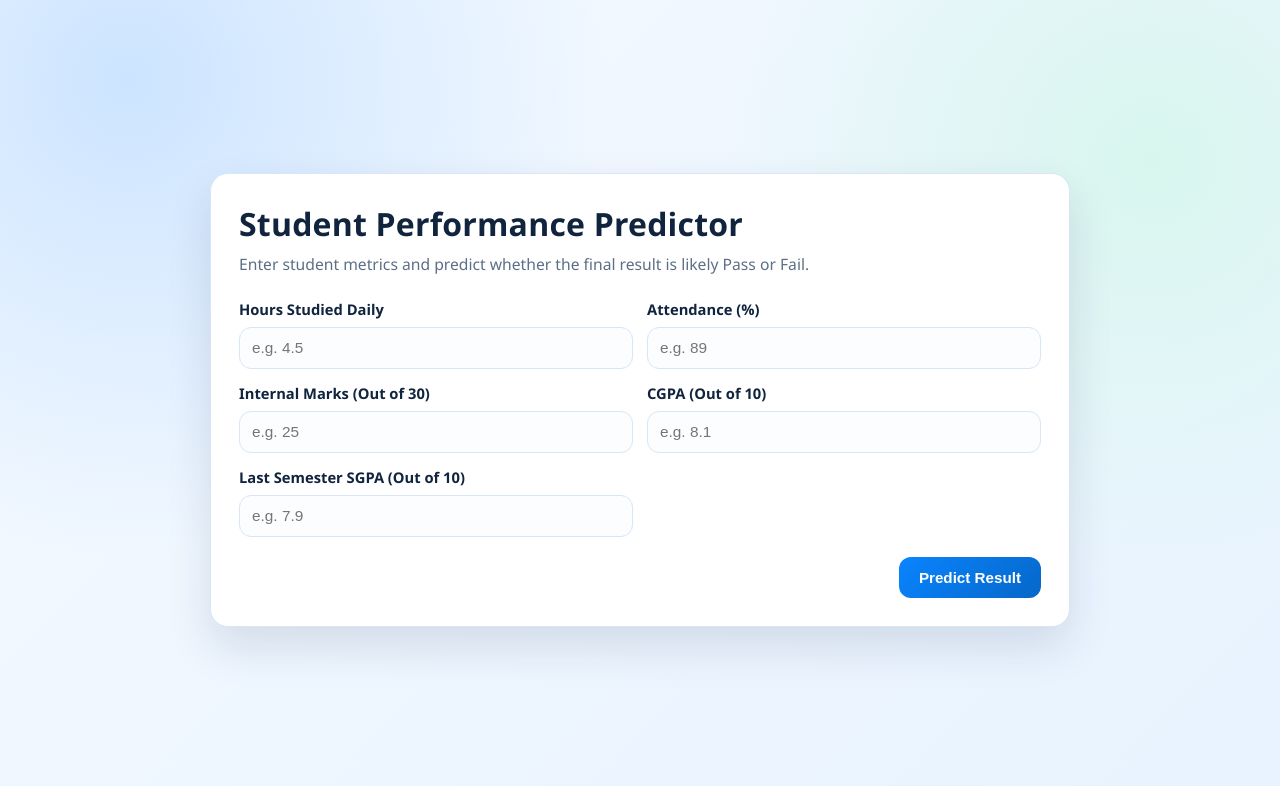
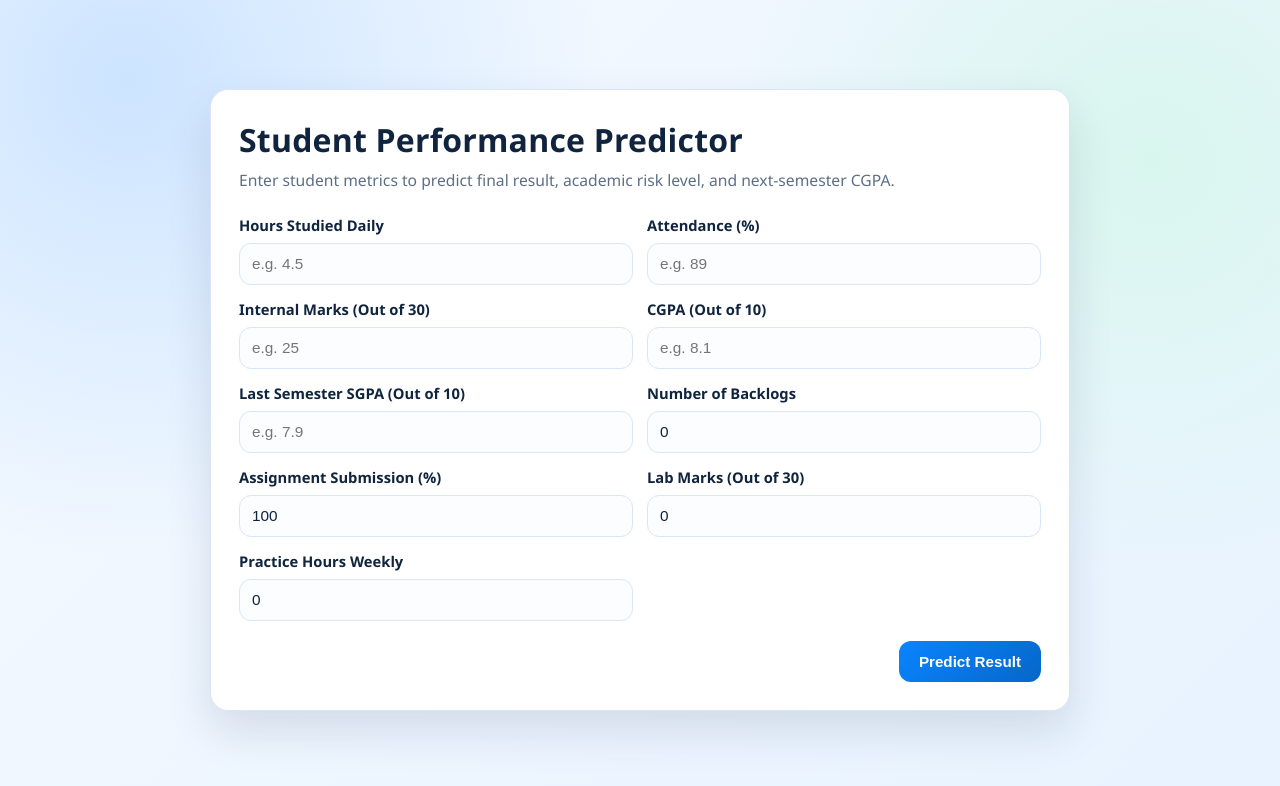
Before and after one commit to phanindra2212/studentperformanceprediction, a Django app: page / in a window 1280 px wide. Shown: the top 786 px of the page. Run offline with Django 5.2, Linux system fonts and the light colour scheme.

Commit message:
Update student prediction model and form

```diff
--- a/students/views.py
+++ b/students/views.py
@@ -1,13 +1,22 @@
 import os
 import joblib
+import pandas as pd
 from django.shortcuts import render
 from django.conf import settings
 
-# --- 1. MODEL LOADING CONFIGURATION ---
-# This looks for the 'ml_model' folder in your project root
-MODEL_PATH = os.path.join(settings.BASE_DIR, 'ml_model', 'student_model.joblib')
+MODEL_PATH = os.path.join(settings.BASE_DIR, "ml_model", "student_model.joblib")
+DEFAULT_FEATURE_NAMES = [
+    "hours_studied",
+    "attendance",
+    "internal_marks",
+    "cgpa",
+    "last_sem_sgpa",
+    "backlogs",
+    "assignment_submission",
+    "lab_marks",
+    "practice_hours",
+]
 
-# We load the model once when the server starts to save memory and time
 if os.path.exists(MODEL_PATH):
     try:
         MODEL = joblib.load(MODEL_PATH)
@@ -19,49 +28,62 @@ else:
     print(f"Warning: Model file not found at {MODEL_PATH}")
 
 
-# --- 2. THE HOME VIEW ---
+def get_feature_names():
+    if isinstance(MODEL, dict):
+        return MODEL.get("features", DEFAULT_FEATURE_NAMES)
+    return DEFAULT_FEATURE_NAMES
+
+
+def validate_model():
+    required_keys = {"clf_result", "clf_risk", "reg_cgpa", "le_result", "le_risk"}
+    if MODEL is None:
+        raise Exception(
+            "The machine learning model is not loaded. Please train the model first."
+        )
+    if not isinstance(MODEL, dict) or not required_keys.issubset(MODEL):
+        raise Exception(
+            "The machine learning model has an unexpected format. Please retrain it."
+        )
+
+
 def home(request):
     """
     Handles the student data input form and returns the Pass/Fail prediction.
     """
-    # Define the exact features the model expects
-    feature_names = [
-        "hours_studied",
-        "attendance",
-        "internal_marks",
-        "cgpa",
-        "last_sem_sgpa"
-    ]
+    feature_names = get_feature_names()
 
     context = {
         "prediction": None,
         "error": None,
-        "form_data": {},  # Keeps user input in the fields after they click submit
+        "form_data": {},
     }
 
     if request.method == "POST":
-        # Collect data from the POST request
         context["form_data"] = {
             field: request.POST.get(field, "").strip() for field in feature_names
         }
 
         try:
-            # 1. Check if the model exists
-            if MODEL is None:
-                raise Exception("The machine learning model is not loaded. Please check the 'ml_model' folder.")
+            validate_model()
 
-            # 2. Convert string inputs to floats
-            # This will trigger a ValueError if a field is empty or contains letters
             input_values = [
                 float(context["form_data"][field]) for field in feature_names
             ]
+            x_input = pd.DataFrame([input_values], columns=feature_names)
 
-            # 3. Predict using the Random Forest model
-            # [input_values] wraps the list in another list because scikit-learn expects 2D data
-            result = MODEL.predict([input_values])[0]
+            result_enc = MODEL["clf_result"].predict(x_input)[0]
+            result = MODEL["le_result"].inverse_transform([int(result_enc)])[0]
 
-            # 4. Store the result in context
-            context["prediction"] = result
+            risk_enc = MODEL["clf_risk"].predict(x_input)[0]
+            risk = MODEL["le_risk"].inverse_transform([int(risk_enc)])[0]
+
+            predicted_cgpa = float(MODEL["reg_cgpa"].predict(x_input)[0])
+
+            context["prediction"] = {
+                "result": result,
+                "academic_risk_level": risk,
+                "predicted_cgpa": round(predicted_cgpa, 2),
+            }
 
         except ValueError:
             context["error"] = "Invalid input! Please ensure all fields contain only numbers."
--- a/templates/home.html
+++ b/templates/home.html
@@ -167,18 +167,16 @@
 <body>
     <main class="card">
         <h1>Student Performance Predictor</h1>
-        <p class="subtitle">Enter student metrics and predict whether the final result is likely Pass or Fail.</p>
+        <p class="subtitle">Enter student metrics to predict final result, academic risk level, and next-semester CGPA.</p>
 
         {% if prediction %}
-         {% if prediction == "Pass"%}
             <div class="alert alert-success">
-                Predicted Result: You can {{ prediction }} easily
+                <strong>Predicted Result:</strong> {{ prediction.result }}
+                <br>
+                <strong>Academic Risk Level:</strong> {{ prediction.academic_risk_level }}
+                <br>
+                <strong>Predicted CGPA:</strong> {{ prediction.predicted_cgpa }}
             </div>
-         {%else%}
-            <div class="alert alert-success">
-                Predicted Result: {{ prediction }} , You need some Improvement
-            </div>
-         {%endif%}
         {% endif %}
 
         {% if error %}
@@ -214,6 +212,26 @@
                     <label for="last_sem_sgpa">Last Semester SGPA (Out of 10)</label>
                     <input type="number" step="0.01" min="0" max="10" id="last_sem_sgpa" name="last_sem_sgpa" placeholder="e.g. 7.9" value="{{ form_data.last_sem_sgpa|default:'' }}" required>
                 </div>
+
+                <div class="field">
+                    <label for="backlogs">Number of Backlogs</label>
+                    <input type="number" step="1" min="0" id="backlogs" name="backlogs" placeholder="e.g. 0" value="{{ form_data.backlogs|default:'0' }}" required>
+                </div>
+
+                <div class="field">
+                    <label for="assignment_submission">Assignment Submission (%)</label>
+                    <input type="number" step="0.1" min="0" max="100" id="assignment_submission" name="assignment_submission" placeholder="e.g. 95" value="{{ form_data.assignment_submission|default:'100' }}" required>
+                </div>
+
+                <div class="field">
+                    <label for="lab_marks">Lab Marks (Out of 30)</label>
+                    <input type="number" step="0.01" min="0" max="30" id="lab_marks" name="lab_marks" placeholder="e.g. 25" value="{{ form_data.lab_marks|default:'0' }}" required>
+                </div>
+
+                <div class="field">
+                    <label for="practice_hours">Practice Hours Weekly</label>
+                    <input type="number" step="0.01" min="0" id="practice_hours" name="practice_hours" placeholder="e.g. 5" value="{{ form_data.practice_hours|default:'0' }}" required>
+                </div>
             </div>
 
             <div class="actions">
@@ -221,5 +239,26 @@
             </div>
         </form>
     </main>
+    <script>
+        const formInputs = Array.from(document.querySelectorAll("form input"));
+
+        formInputs.forEach((input, index) => {
+            input.addEventListener("keydown", (event) => {
+                if (event.key !== "Enter") {
+                    return;
+                }
+
+                event.preventDefault();
+
+                const nextInput = formInputs[index + 1];
+                if (nextInput) {
+                    nextInput.focus();
+                    return;
+                }
+
+                input.form.requestSubmit();
+            });
+        });
+    </script>
 </body>
 </html>
```
Also changed, not shown: ml_model/train_model.py (+129 -6 lines), 1 other file.
